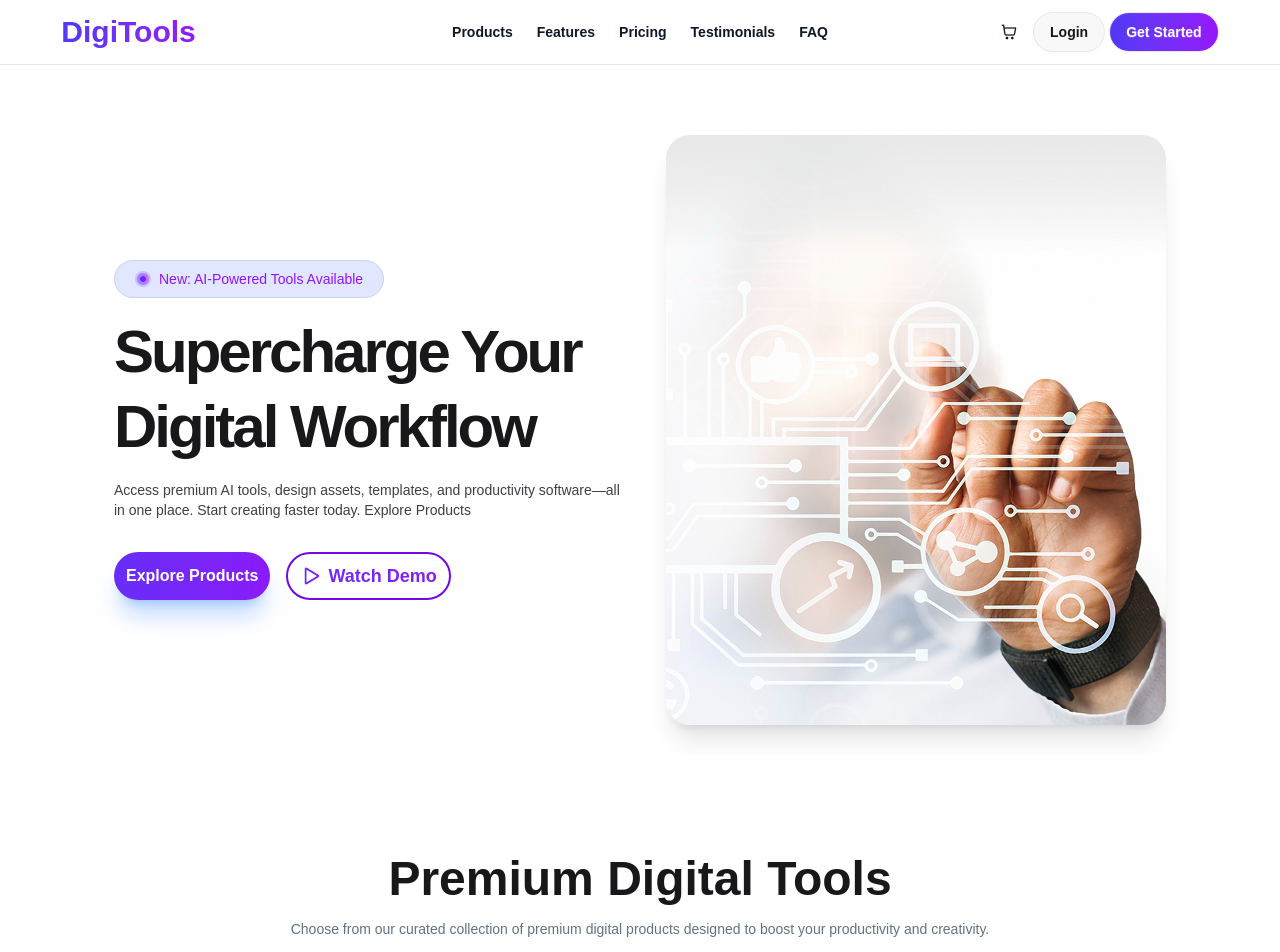
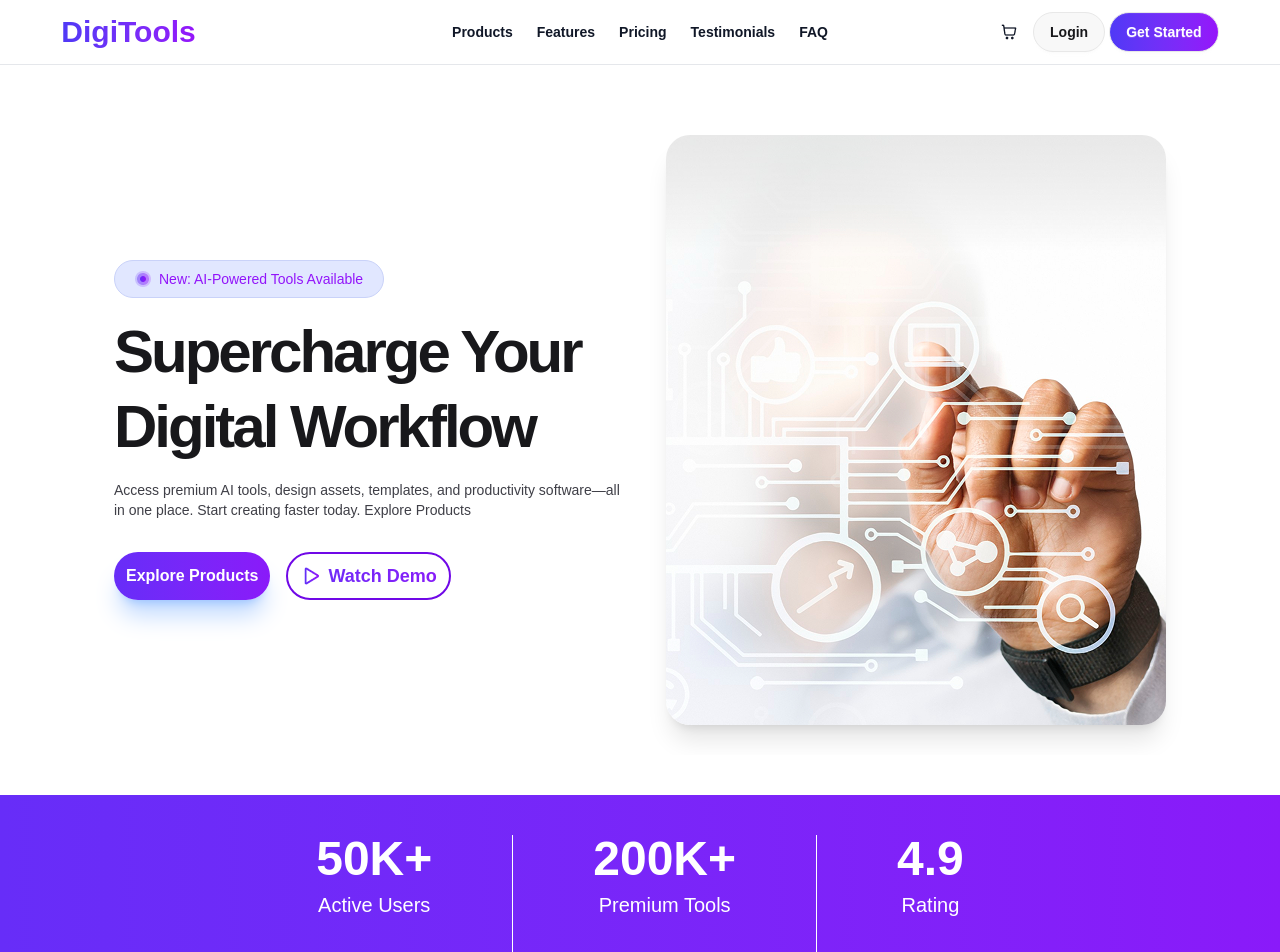
Before and after one commit to khadijarahmannupur-ctrl/Assienment-6, a React (Vite) app: page / in a window 1280 px wide. Shown: the top 952 px of the page. Built offline with nearby package versions, Linux system fonts and the light colour scheme.

Commit message:
rating section is done according to figma

```diff
--- a/src/App.jsx
+++ b/src/App.jsx
@@ -5,6 +5,8 @@
 import NavBar from './component/NavBar'
 import { ToastContainer } from 'react-toastify';
 import Banner from './component/Banner';
+import Rating from './component/Rating';
+import Steps from './component/Steps';
 
 const fetchProductsData = async ()=> {
   const res = await fetch('/productsData.json');
@@ -20,7 +22,10 @@
     <>
       <NavBar cartIncrease={cartIncrease}></NavBar>
       <Banner></Banner>
-      <MainSection productsPromise={productsPromise} cartIncrease={cartIncrease} setCartIncrease={setCartIncrease}></MainSection>
+      <Rating></Rating>
+      <MainSection productsPromise={productsPromise} cartIncrease={cartIncrease} setCartIncrease={setCartIncrease}>
+      </MainSection>
+      <Steps></Steps>
 
        <ToastContainer />
     </>
--- /dev/null
+++ b/src/component/Rating.jsx
@@ -0,0 +1,31 @@
+import React from 'react';
+
+const Rating = () => {
+    return (
+        <div>
+            <div className='bg-linear-to-r from-[#672df8] to-[#8a1af9] py-4 md:py-10 my-10'>
+                <div className='flex flex-col md:flex-row gap-0 md:gap-10 lg:gap-20 justify-center  text-white  text-center'>
+                    <div className='space-y-2'>
+                        <h1 className='text-3xl md:text-5xl font-bold'>50K+</h1>
+                        <p className='text-sm md:text-xl font-light'>Active Users</p>
+                    </div>
+                    <div className="w-px h-30 bg-white"></div>
+
+                    <div className='space-y-2'>
+                        <h1 className='text-3xl md:text-5xl font-bold'>200K+</h1>
+                        <p className='text-sm md:text-xl font-light'>Premium Tools</p>
+                    </div>
+
+                    <div className="w-px h-30 bg-white"></div>
+                    <div className='space-y-2'>
+                        <h1 className='text-3xl md:text-5xl font-bold'>4.9</h1>
+                        <p className='text-sm md:text-xl font-light'>Rating</p>
+                    </div>
+
+                </div>
+            </div>
+        </div>
+    );
+};
+
+export default Rating;
--- /dev/null
+++ b/src/component/Steps.jsx
@@ -0,0 +1,73 @@
+import React from 'react';
+
+const Steps = () => {
+    return (
+        <div className='my-10 bg-[#f9fafc] py-10 md:py-20'>
+            <div className='text-center space-y-6 mx-3'>
+                <h1 className='text-3xl md:text-5xl font-bold'> Get Started in 3 Steps</h1>
+                <p className='font-extralight'>Start using premium digital tools in minutes, not hours.</p>
+            </div>
+            <div className='w-11/12 md:w-8/12 mx-auto my-10 flex flex-col lg:flex-row justify-center items-center gap-10'>
+                <div className='text-center bg-white shadow py-20 px-5 rounded-2xl relative transition-transform duration-300 ease-in-out
+                hover:scale-105 border border-violet-500 hover:shadow-violet-600'>
+                    <span className=" absolute top-2 right-3 text-right mx-3 bg-linear-to-r from-[#672df8] to-[#8a1af9] rounded-full font-bold py-2 px-4 text-white">
+                        1
+                    </span>
+
+
+                    <div className='flex justify-center '>
+                        <img src='' alt="" />
+                    </div>
+                    <div className='space-y-2 mt-3'>
+                        <h2 className='text-xl font-bold'>
+                            Create Account
+                        </h2>
+                        <p>
+                            Sign up for free in seconds. No credit card required to get started.
+                        </p>
+                    </div>
+                </div>
+                <div className='relative text-center bg-white shadow py-20 px-5 rounded-2xl transition-transform duration-300 ease-in-out
+                hover:scale-105 border border-violet-500 hover:shadow-violet-600'>
+                    <span className=" absolute top-2 right-3 text-right mx-3 bg-linear-to-r from-[#672df8] to-[#8a1af9] rounded-full font-bold py-2 px-4 text-white">
+                        2
+                    </span>
+
+
+                    <div className='flex justify-center '>
+                        <img src='' alt="" />
+                    </div>
+                    <div className='space-y-2 mt-3'>
+                        <h2 className='text-xl font-bold '>
+                            Choose Products
+                        </h2>
+                        <p>
+                            Browse our catalog and select the tools that fit your needs.</p>
+                    </div>
+                </div>
+                <div className='relative text-center bg-white shadow py-20 px-5 rounded-2xl transition-transform duration-300 ease-in-out
+                hover:scale-105 border border-violet-500 hover:shadow-violet-600'>
+                    <span className=" absolute top-2 right-3 text-right mx-3 bg-linear-to-r from-[#672df8] to-[#8a1af9] rounded-full font-bold py-2 px-4 text-white">
+                        3
+                    </span>
+
+
+                    <div className='flex justify-center '>
+                        <img src='' alt="" />
+                    </div>
+                    <div className='space-y-2 mt-3'>
+                        <h2 className='text-xl font-bold'>
+                            Start Creating
+                        </h2>
+                        <p>
+                            Download and start using your premium tools immediately
+                        </p>
+                    </div>
+                </div>
+            </div>
+
+        </div>
+    );
+};
+
+export default Steps;
```
